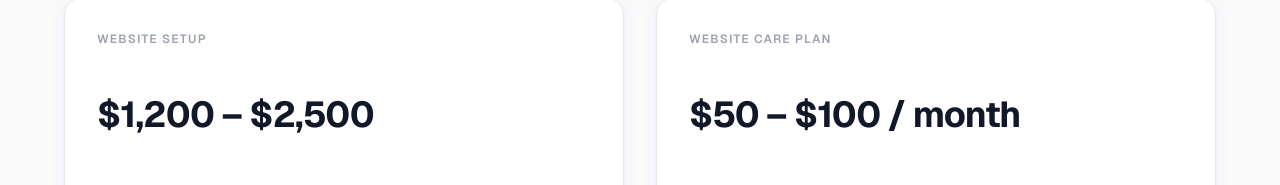
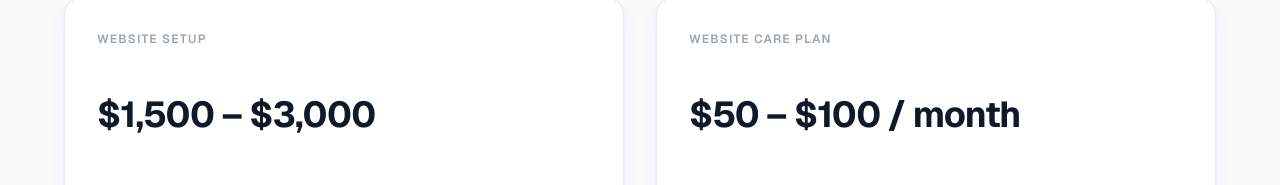
Before and after one commit to TheWolfofWaterSt/james-wolf-web-design, a Next.js app: page /pricing in a window 1280 px wide. Shown: the part 600-785 px from the top of the page. Built offline with nearby package versions, Linux system fonts and the light colour scheme.

Commit message:
Updated page

```diff
--- a/src/app/pricing/page.tsx
+++ b/src/app/pricing/page.tsx
@@ -98,7 +98,7 @@ export default function PricingPage() {
           <div className="grid gap-8 lg:grid-cols-2 lg:grid-rows-[auto_auto_auto_1fr]">
             <PricingBlock
               label="Website Setup"
-              price="$1,200 – $2,500"
+              price="$1,500 – $3,000"
               note="Most small business websites fall near the lower end of this range."
               includes={setupIncludes}
             />
```
